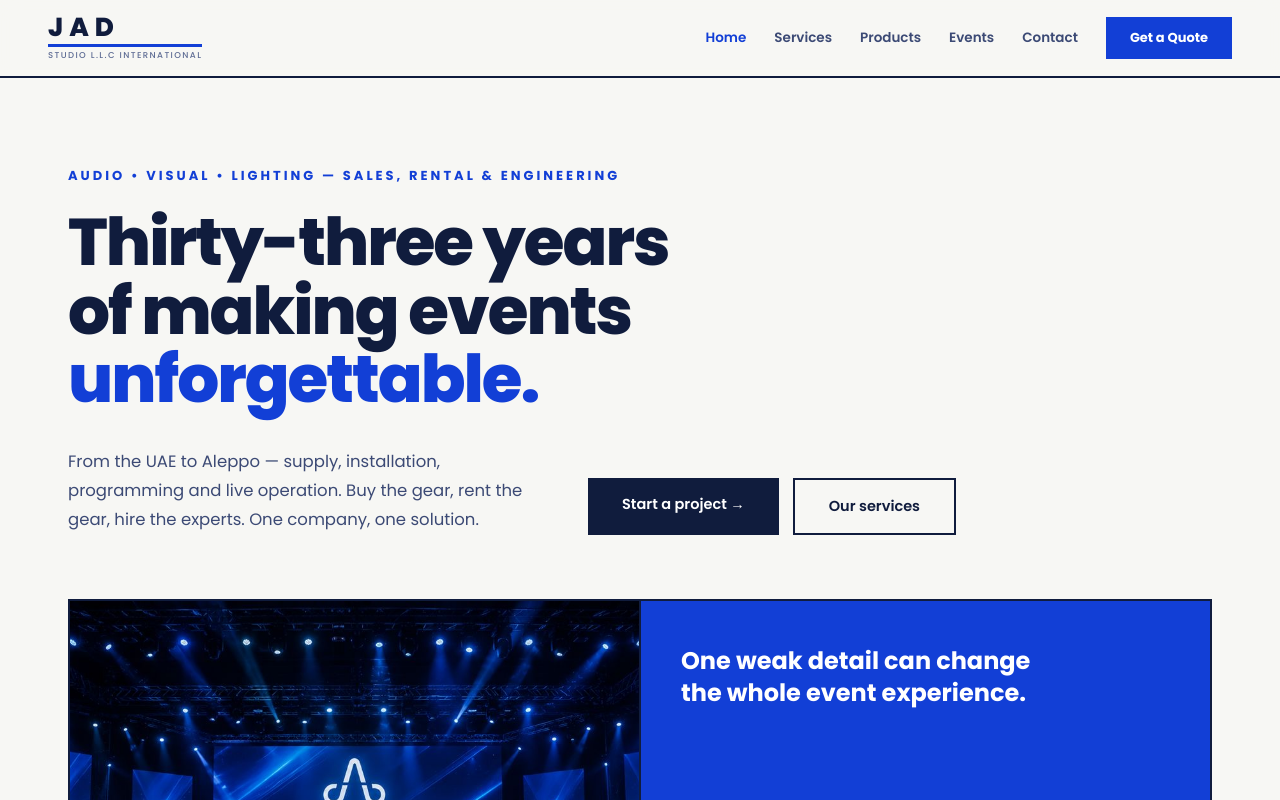
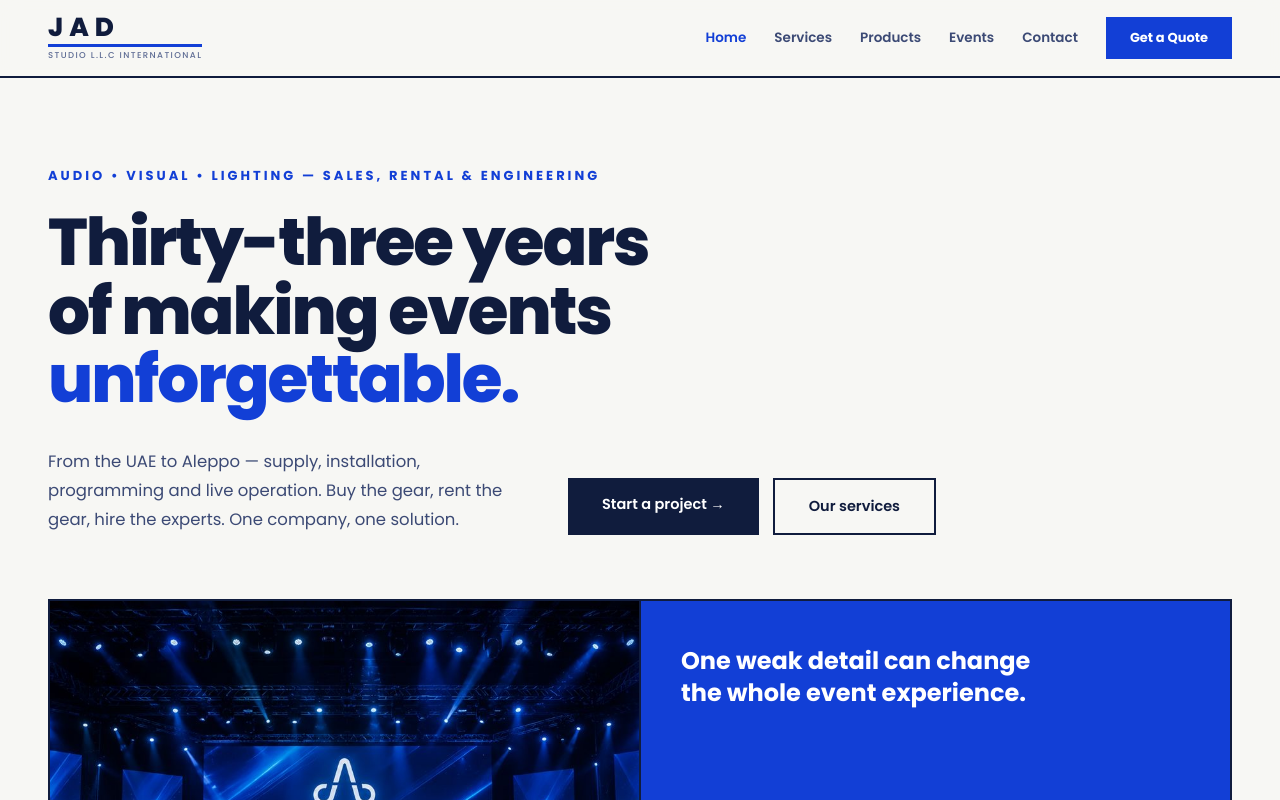
Before and after one commit to MahmoodMI1/jad_studio_landing, a React (Vite) app: page / in a window 1280 px wide. Shown: the top 800 px of the page. Built offline with nearby package versions, Linux system fonts and the light colour scheme.

Commit message:
fix: remove global border-box reset not present in the original design

```diff
--- a/src/styles/global.css
+++ b/src/styles/global.css
@@ -1,9 +1,3 @@
-*,
-*::before,
-*::after {
-  box-sizing: border-box;
-}
-
 html {
   scroll-behavior: smooth;
 }
```
